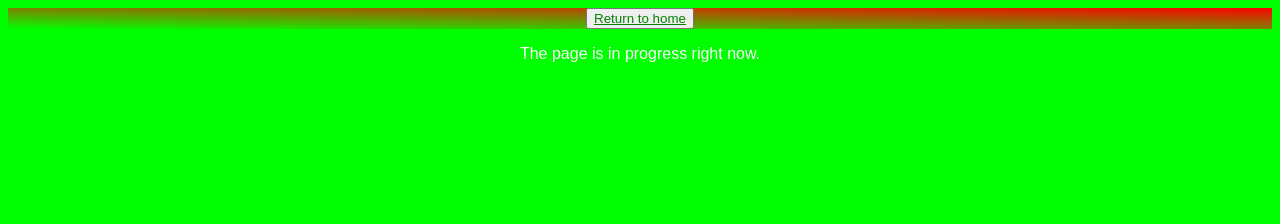
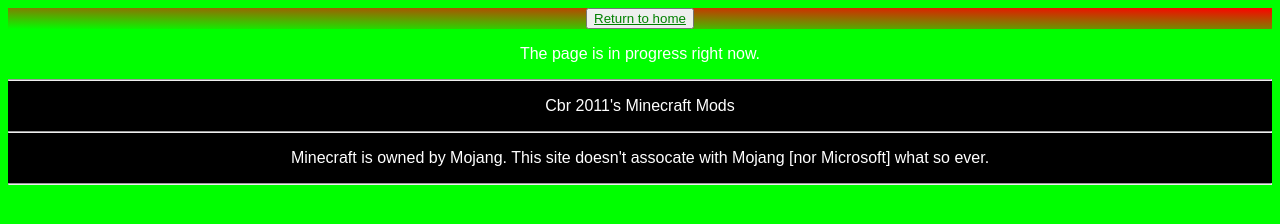
Before and after one commit to Cbr-s-Minecraft-Mods/cbr-s-minecraft-mods.github.io, a plain HTML site: page Skit.html in a window 1280 px wide. Drawn offline with Linux system fonts and the light colour scheme.

Commit message:
Don't forget the footer!

```diff
--- a/Skit.html
+++ b/Skit.html
@@ -28,6 +28,12 @@
 		</button>
 		</div>
 		<p>The page is in progress right now.</p>
+		<div class="Credits">
+        <hr>
+        <p>Cbr 2011's Minecraft Mods</p><hr>
+        <p>Minecraft is owned by Mojang. This site doesn't assocate with Mojang [nor Microsoft] what so ever.</p>
+        <hr>
+      </div>
 	</center>
 </body>
 </html>
```
